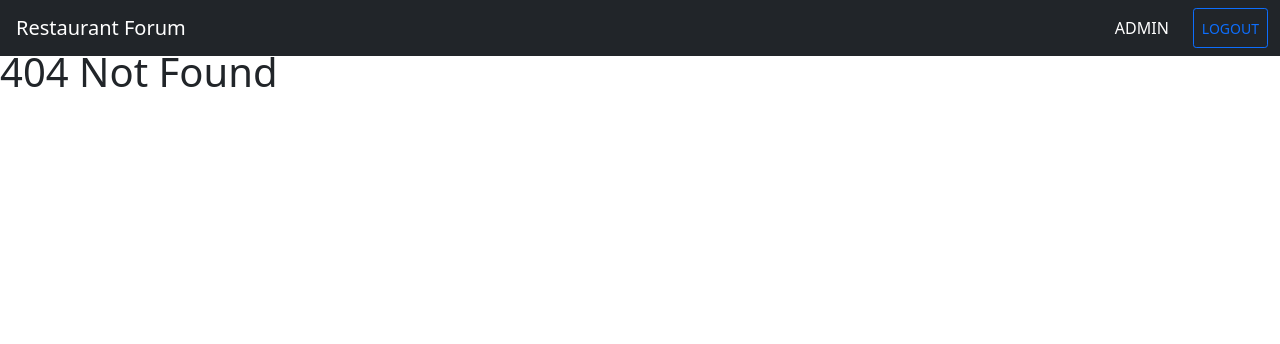
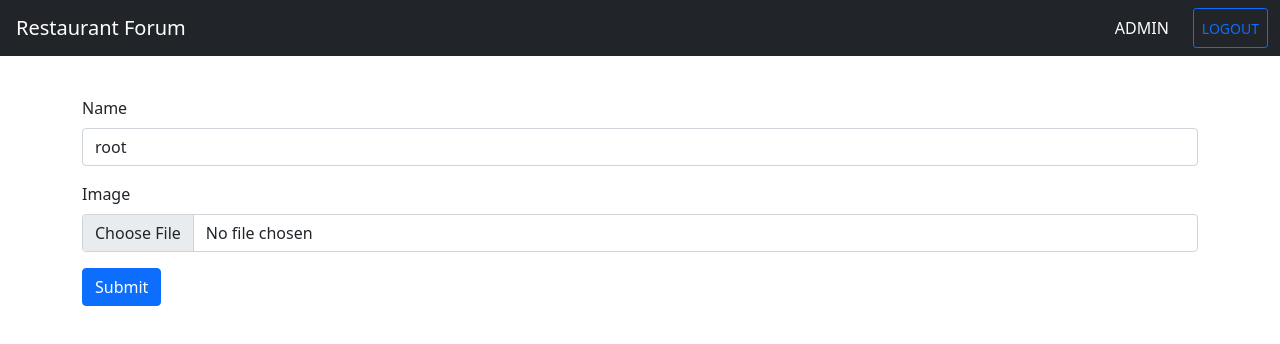
Before and after one commit to ivyhungtw/restaurant-forum-vue, a Vue app: page /users/44/edit in a window 1280 px wide. Before the commit this address had no page. Shown: the top 344 px of the page. Built offline with nearby package versions, Linux system fonts and the light colour scheme.

Commit message:
feat: add user-edit page

```diff
--- a/src/components/UserProfileCard.vue
+++ b/src/components/UserProfileCard.vue
@@ -23,7 +23,11 @@
       </div>
     </div>
     <div v-if="currentUserId === userProfile.id">
-      <a href="/users/{{userProfile.id}}/edit" class="btn btn-primary">edit</a>
+      <router-link
+        :to="{ name: 'user-profile-edit', params: { id: currentUserId } }"
+        class="btn btn-primary"
+        >edit</router-link
+      >
     </div>
   </div>
 </template>
--- a/src/router/index.js
+++ b/src/router/index.js
@@ -49,6 +49,11 @@ const routes = [
     component: () => import('../views/UsersTop.vue')
   },
   {
+    path: '/users/:id/edit',
+    name: 'user-profile-edit',
+    component: () => import('../views/UserEdit.vue')
+  },
+  {
     path: '/users/:id',
     name: 'user-profile',
     component: () => import('../views/User.vue')
--- /dev/null
+++ b/src/views/UserEdit.vue
@@ -0,0 +1,129 @@
+<template>
+  <div class="container py-5">
+    <form>
+      <div class="mb-3">
+        <label class="form-label" for="name">Name</label>
+        <input
+          id="name"
+          v-model="user.name"
+          type="text"
+          name="name"
+          class="form-control"
+          placeholder="Enter Name"
+          required
+        />
+      </div>
+
+      <div class="mb-3">
+        <label class="form-label" for="image">Image</label>
+        <img
+          v-if="user.image"
+          :src="user.image"
+          class="d-block img-thumnnail mb-3"
+          width="200"
+          height="200"
+        />
+        <input
+          id="image"
+          type="file"
+          name="image"
+          accept="image/*"
+          class="form-control"
+          @change="changeFile"
+        />
+      </div>
+
+      <button type="submit" class="btn btn-primary" @submit="submitForm">
+        Submit
+      </button>
+    </form>
+  </div>
+</template>
+
+<script>
+const dummyData = {
+  userProfile: {
+    id: 1,
+    name: 'root',
+    email: 'root@example.com',
+    image: null
+  },
+  userId: 2,
+  commentRestaurants: [
+    {
+      id: 4,
+      image: 'https://loremflickr.com/320/240/restaurant,food?lock=233'
+    },
+    {
+      id: 8,
+      image: 'https://loremflickr.com/320/240/restaurant,food?lock=513'
+    },
+    {
+      id: 44,
+      image: 'https://loremflickr.com/320/240/restaurant,food?lock=335'
+    },
+    {
+      id: 19,
+      image: 'https://loremflickr.com/320/240/restaurant,food?lock=265'
+    }
+  ],
+  followers: [
+    {
+      id: 2,
+      image: null,
+      Followship: {
+        followerId: 2,
+        followingId: 1,
+        createdAt: '2021-06-19T22:39:45.000Z',
+        updatedAt: '2021-06-19T22:39:45.000Z'
+      }
+    }
+  ],
+  followings: [],
+  favRestaurants: []
+};
+
+export default {
+  data() {
+    return {
+      user: {
+        id: -1,
+        image: '',
+        name: ''
+      }
+    };
+  },
+  created() {
+    const { id } = this.$route.params;
+    this.fetchUser(id);
+  },
+  methods: {
+    fetchUser(userId) {
+      console.log(userId);
+      // TODO: fetch /users/:id
+      const { userProfile } = dummyData;
+      const { id, name, image } = userProfile;
+      this.user = {
+        id,
+        name,
+        image
+      };
+    },
+    changeFile(e) {
+      const { files } = e.target;
+
+      if (!files.length) {
+        this.user.image = '';
+      } else {
+        const imageURL = window.URL.createObjectURL(files[0]);
+        this.user.image = imageURL;
+      }
+    },
+    submitForm(e) {
+      const form = e.target;
+      const formData = new FormData(form);
+      console.log(formData);
+    }
+  }
+};
+</script>
```
